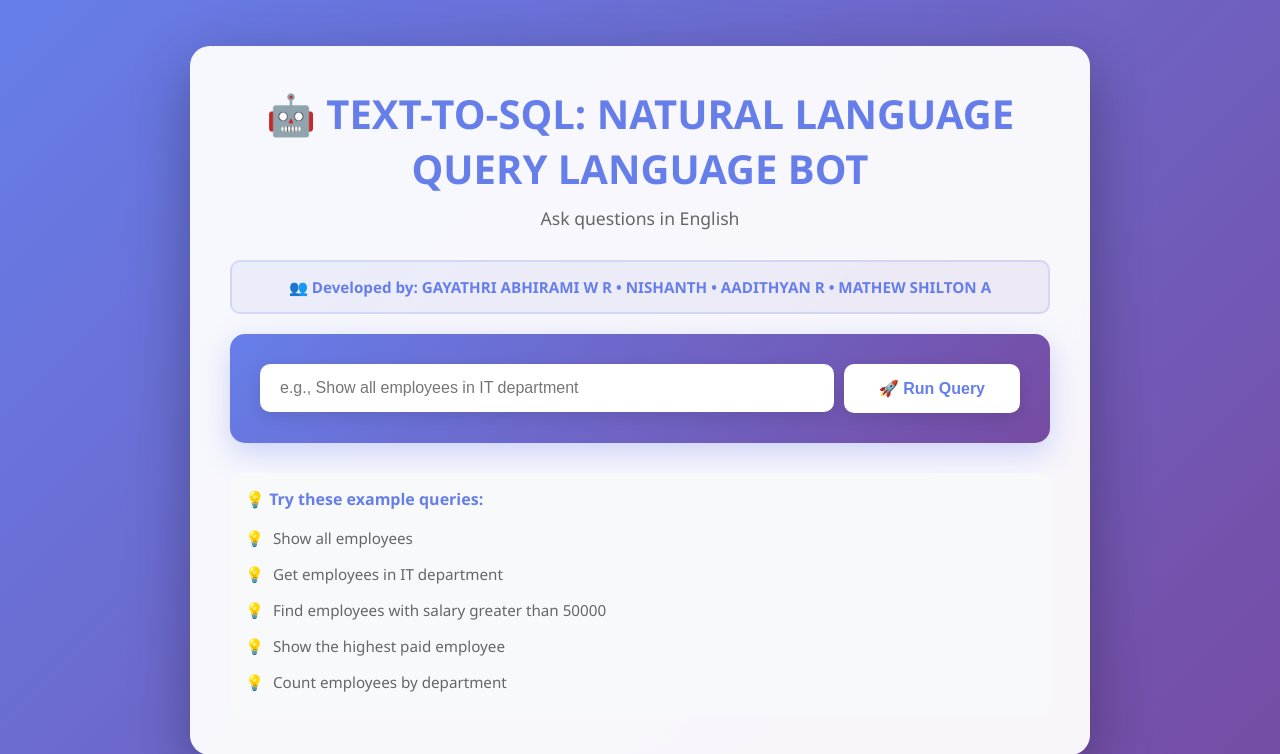
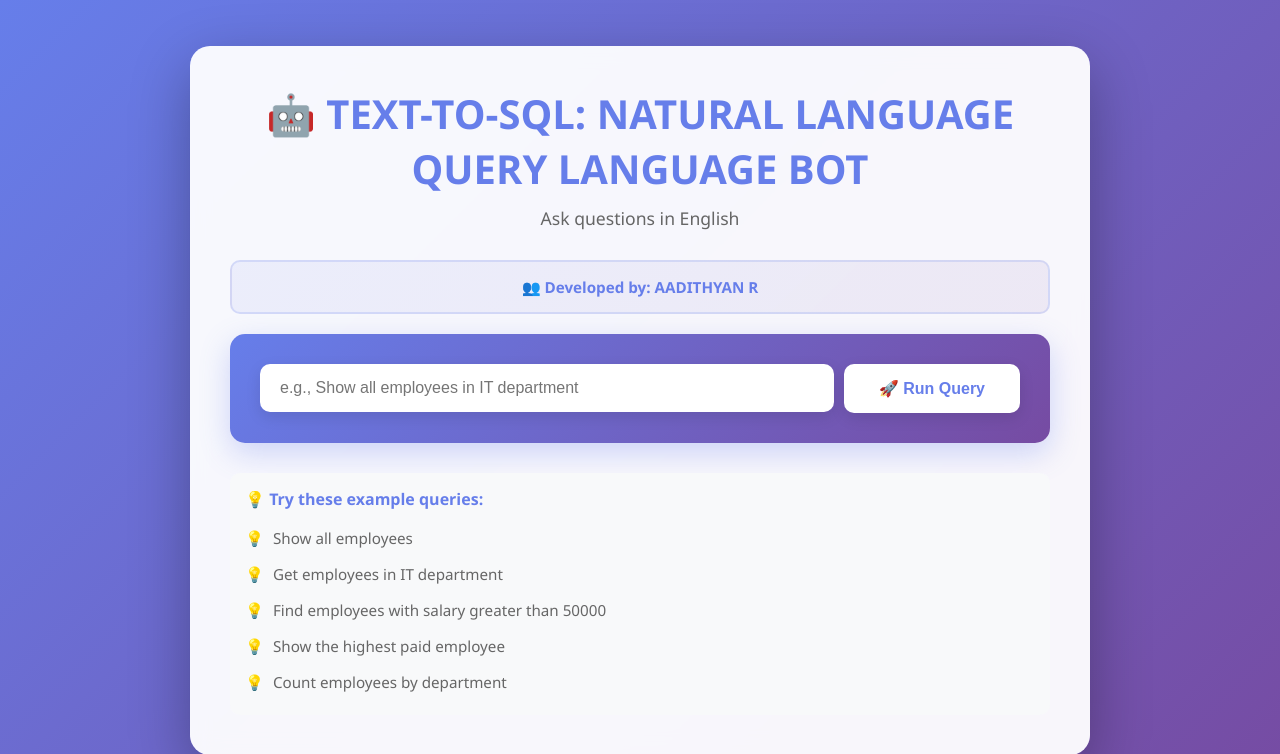
Before and after one commit to GayathriAbhirami/text-to-sql-bot, a Flask app: page / in a window 1280 px wide. Shown: the top 754 px of the page. Run offline with Flask 3, Linux system fonts and the light colour scheme.

Commit message:
Update index.html

```diff
--- a/templates/index.html
+++ b/templates/index.html
@@ -270,7 +270,7 @@
         <p class="subtitle">Ask questions in English</p>
 
         <div class="team-credits">
-            <p>👥 Developed by: GAYATHRI ABHIRAMI W R • NISHANTH • AADITHYAN R • MATHEW SHILTON A</p>
+            <p>👥 Developed by: AADITHYAN R</p>
         </div>
 
         <div class="query-section">
```
